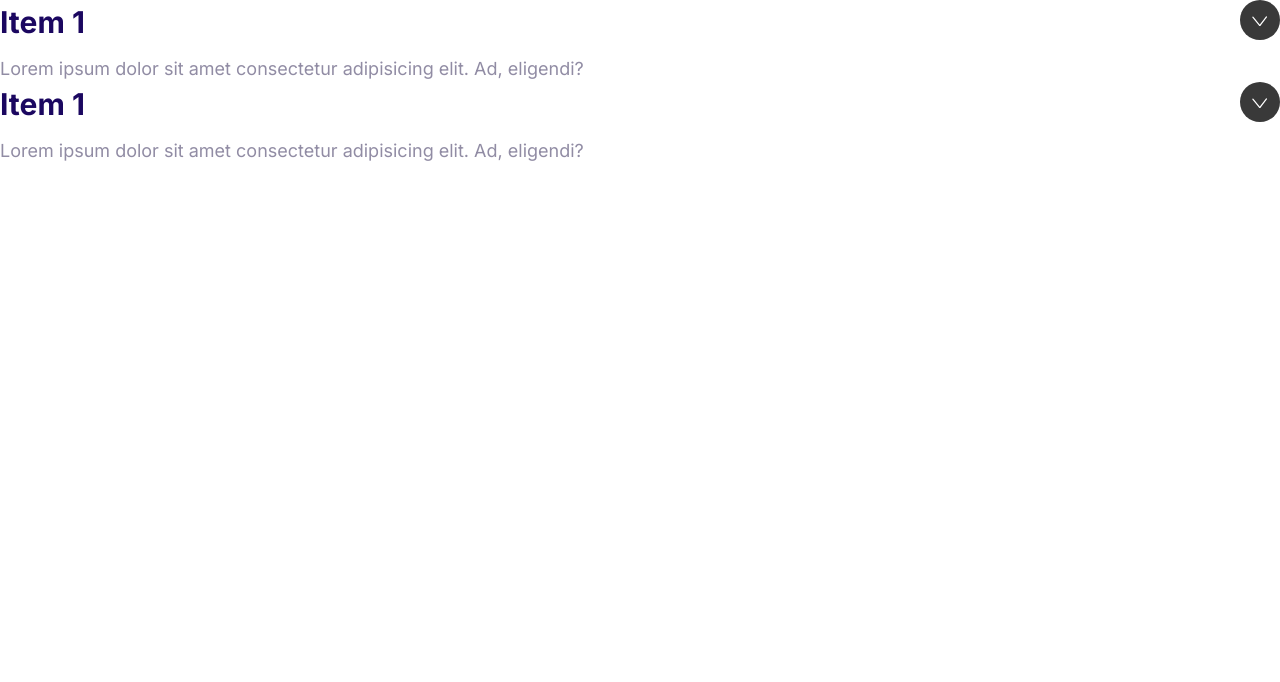
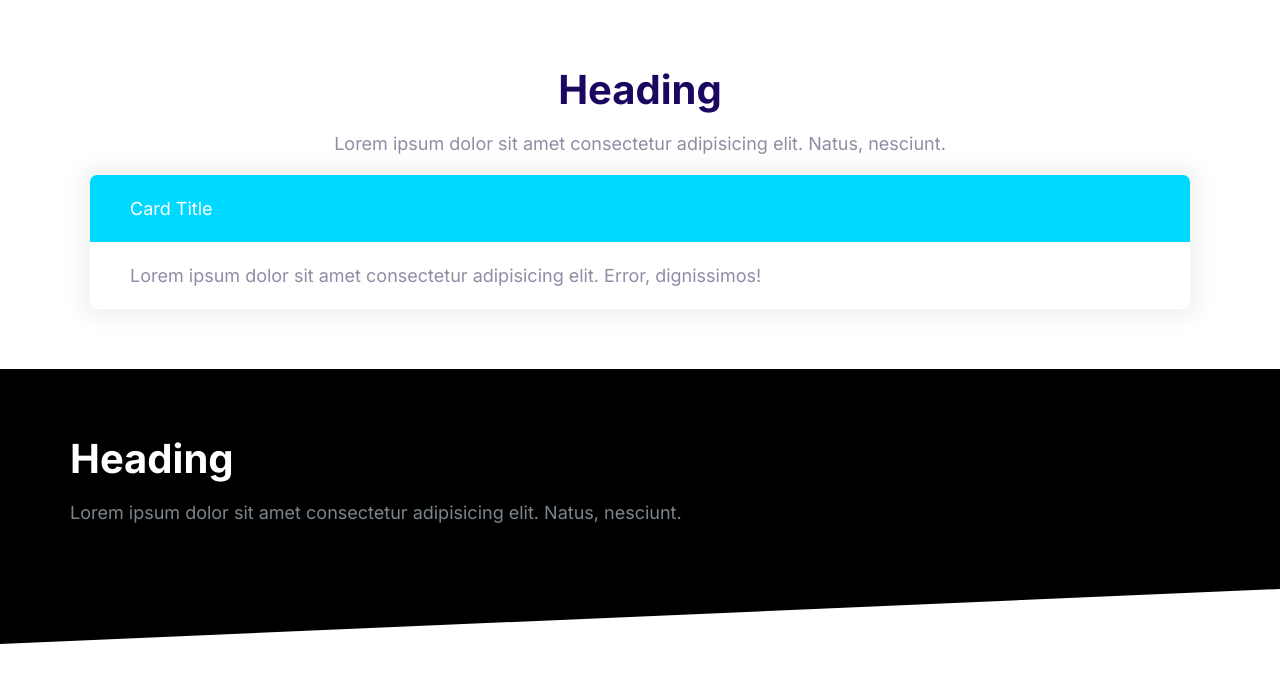
Before and after one commit to gordonshlai/gordonation, a plain HTML site: page index.html in a window 1280 px wide. Drawn offline with Linux system fonts and the light colour scheme.

Commit message:
27- Blocks

```diff
--- a/css/styles.css
+++ b/css/styles.css
@@ -67,6 +67,11 @@ p {
   h3 {
     font-size: 2.4rem;
   }
+}
+
+.container {
+  max-width: 1140px;
+  margin: 0 auto;
 }
 
 /* Links */
@@ -568,3 +573,36 @@ a {
   max-height: 100vh;
   opacity: 1;
 }
+
+/* Blocks */
+.block {
+  --padding-vertical: 6rem;
+  padding: var(--padding-vertical) 2rem;
+}
+
+.block__header {
+  text-align: center;
+}
+
+.block__heading {
+  margin-top: 0;
+}
+
+.block--dark {
+  background: #000;
+  color: #7b858b;
+}
+
+.block--dark .block__heading {
+  color: white;
+}
+
+.block--skewed--right {
+  padding-bottom: calc(var(--padding-vertical) + 4rem);
+  clip-path: polygon(0% 0%, 100% 0%, 100% 100%, 0% 80%);
+}
+
+.block--skewed--left {
+  padding-bottom: calc(var(--padding-vertical) + 4rem);
+  clip-path: polygon(0% 0%, 100% 0%, 100% 80%, 0% 100%);
+}
--- a/index.html
+++ b/index.html
@@ -15,28 +15,32 @@
     <link rel="stylesheet" href="css/styles.css" />
   </head>
   <body>
-    <div class="collapsible collapsible--expanded">
-      <header class="collapsible__header">
-        <h2 class="collapsible__heading">Item 1</h2>
-        <svg class="icon icon--white collapsible__chevron">
-          <use xlink:href="images/sprite.svg#chevron"></use>
-        </svg>
+    <section class="block container">
+      <header class="block__header">
+        <h2 class="block__heading">Heading</h2>
+        <p>
+          Lorem ipsum dolor sit amet consectetur adipisicing elit. Natus,
+          nesciunt.
+        </p>
       </header>
-      <div class="collapsible__content">
-        Lorem ipsum dolor sit amet consectetur adipisicing elit. Ad, eligendi?
+      <div class="card card--secondary">
+        <header class="card__header">Card Title</header>
+        <div class="card__body">
+          Lorem ipsum dolor sit amet consectetur adipisicing elit. Error,
+          dignissimos!
+        </div>
       </div>
-    </div>
-    <div class="collapsible collapsible--expanded">
-      <header class="collapsible__header">
-        <h2 class="collapsible__heading">Item 1</h2>
-        <svg class="icon icon--white collapsible__chevron">
-          <use xlink:href="images/sprite.svg#chevron"></use>
-        </svg>
-      </header>
-      <div class="collapsible__content">
-        Lorem ipsum dolor sit amet consectetur adipisicing elit. Ad, eligendi?
+    </section>
+
+    <section class="block block--dark block--skewed--left">
+      <div class="container">
+        <h2 class="block__heading">Heading</h2>
+        <p>
+          Lorem ipsum dolor sit amet consectetur adipisicing elit. Natus,
+          nesciunt.
+        </p>
       </div>
-    </div>
+    </section>
     <script src="js/main.js"></script>
   </body>
 </html>
```
Also changed, not shown: components/blocks.html (added, +17 -0 lines).
